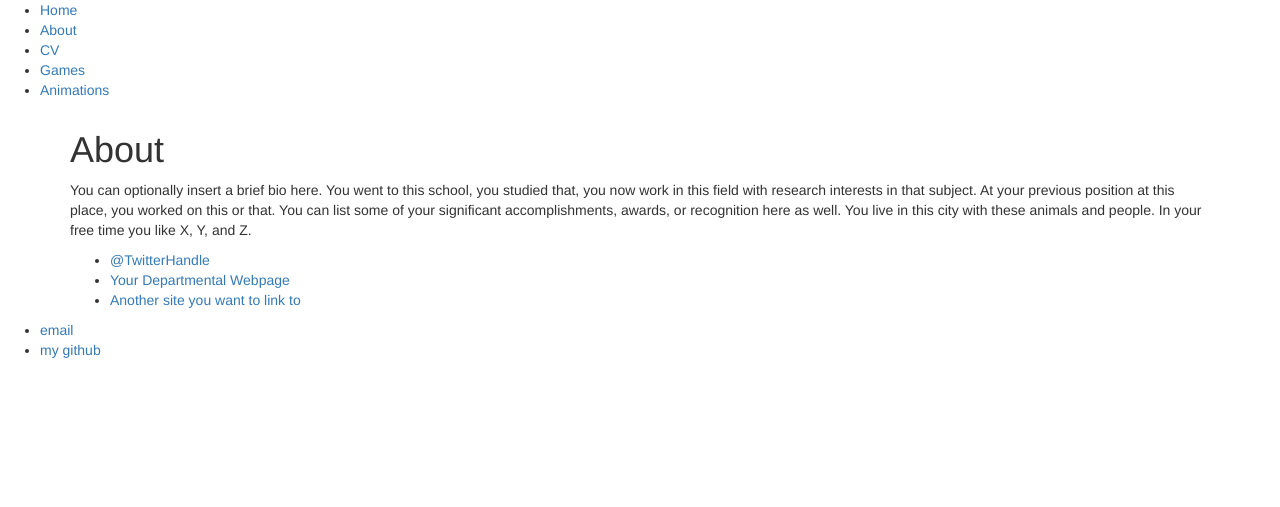
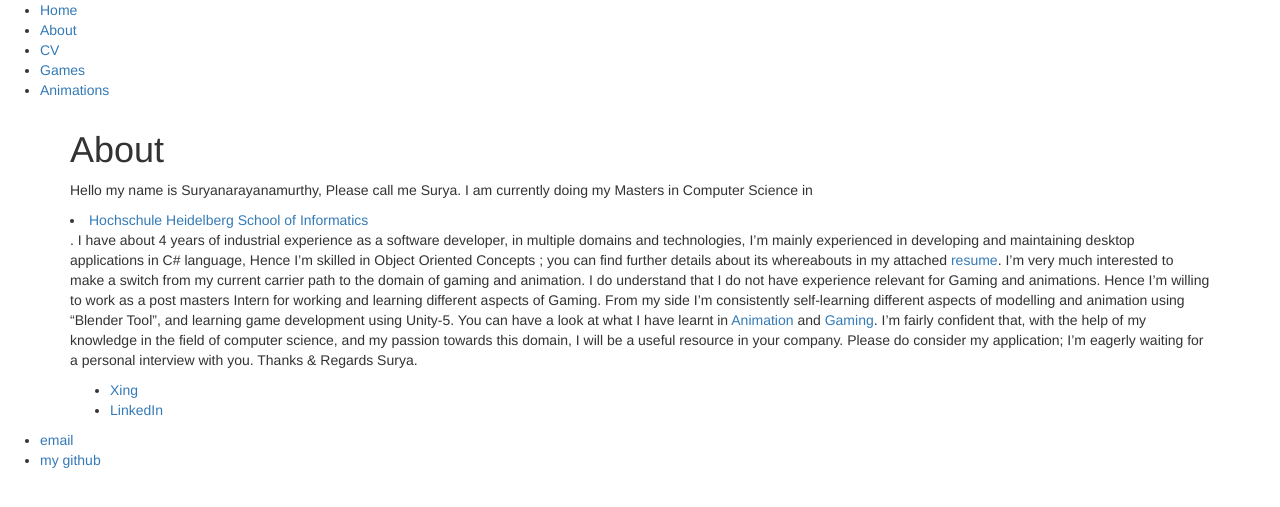
Before and after one commit to Suryanarayanamurthy/Suryanarayanamurthy.github.io, a Jekyll site: the page built from about/index.html, in a window 1280 px wide. Shown: the top 507 px of the page. Built offline with Jekyll 4.4.1, drawn with Linux system fonts in a browser that asks for light colours.

Commit message:
added about

```diff
--- a/about/index.html
+++ b/about/index.html
@@ -1,15 +1,34 @@
 ---
 layout: default
-title: About Hank Quinlan
+title: About Suryanarayanamurthy, Hanumantha Vajjhala.
 ---
 
 		<div class="about">
 			<h1>About</h1>
-			<p>You can optionally insert a brief bio here. You went to this school, you studied that, you now work in this field with research interests in that subject. At your previous position at this place, you worked on this or that. You can list some of your significant accomplishments, awards, or recognition here as well. You live in this city with these animals and people. In your free time you like X, Y, and Z.</p>
+			<p>
+
+
+Hello my name is Suryanarayanamurthy, Please call me Surya.
+
+I am currently doing my Masters in Computer Science in <li><a href="http://www.hochschule-heidelberg.de/en/schools/school-of-informatics/">Hochschule Heidelberg School of Informatics</a></li>.
+I have about 4 years of industrial experience as a software developer, in multiple domains and technologies, I’m mainly experienced in developing and maintaining desktop applications in C# language, Hence I’m skilled in Object Oriented Concepts ; you can find further details about its whereabouts in my attached <a href="/CV">resume</a>.
+I’m very much interested to make a switch from my current carrier path to the domain of gaming and animation.
+
+I do understand that I do not have experience relevant for Gaming and animations. Hence I’m willing to work as a post masters Intern for working and learning different aspects of Gaming.
+From my side I’m consistently self-learning different aspects of modelling and animation using “Blender Tool”, and learning game development using Unity-5.
+You can have a look at what I have learnt in <a href="/Animation">Animation</a> and <a href="/Gaming">Gaming</a>.
+
+I’m fairly confident that, with the help of my knowledge in the field of computer science, and my passion towards this domain, I will be a useful resource in your company.
+Please do consider my application; I’m eagerly waiting for a personal interview with you.
+
+Thanks & Regards
+Surya.
+
+			</p>
 
 			<ul class="contacts">
-				<li><a href="#">@TwitterHandle</a></li>
-				<li><a href="#">Your Departmental Webpage</a></li>
-				<li><a href="#">Another site you want to link to</a></li>
+				<li><a href="https://www.xing.com/profile/Suryanarayanamurthy_HanumanthaVajjhala">Xing</a></li>
+				<li><a href="https://de.linkedin.com/pub/suryanarayanamurthy-hanumantha-vajjhala/30/bb5/179">LinkedIn</a></li>
+				<!--<li><a href="#">Should i add FB link here?? let's put a pin on it."</a></li>-->
 				</ul>
 		</div>
--- a/blog/index.html
+++ b/blog/index.html
@@ -1,6 +1,6 @@
 ---
 layout: default
-title: Hank Quinlan's Blog
+title: Surya's Blog
 ---
 <h1>{{ page.title }}</h1>
 <ul class="posts">
```
Also changed, not shown: _posts/2015-05-05-Suryanarayanamurthy-site-launched.md (+2 -1 lines), blog/atom.xml (+7 -7 lines).
